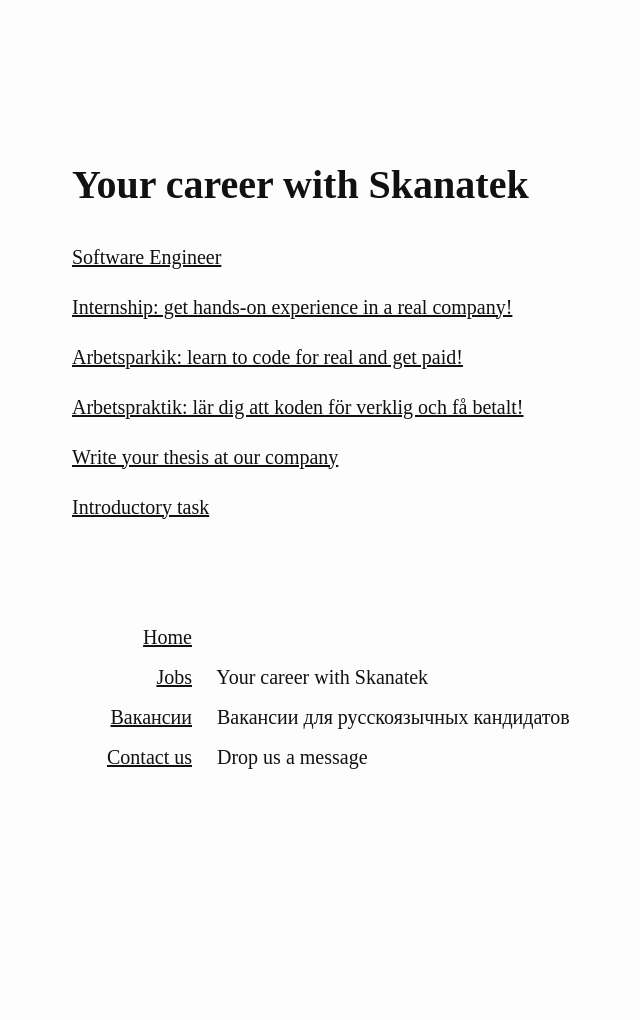
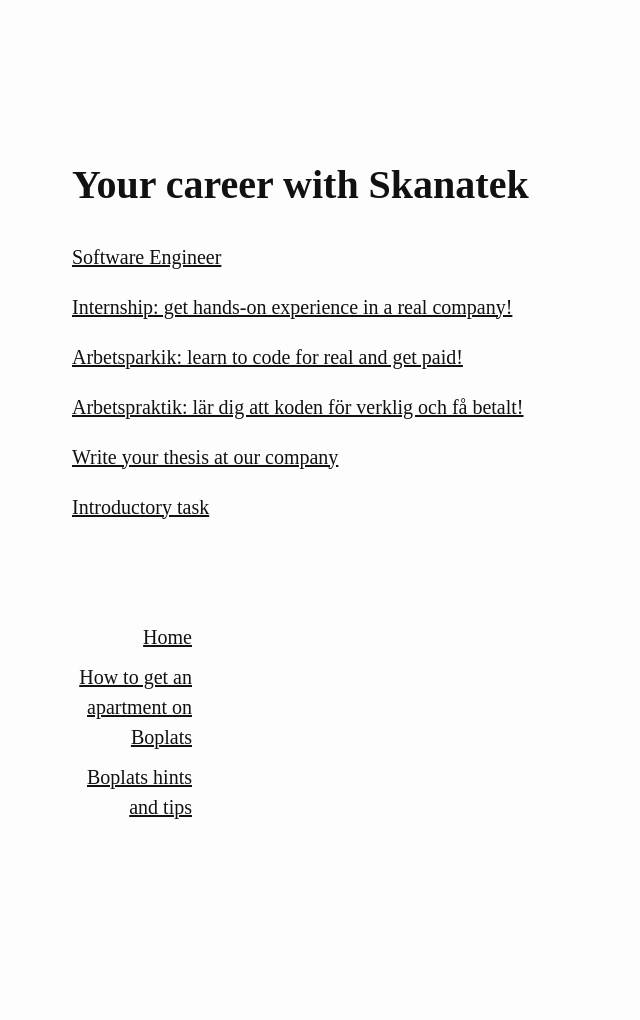
Before and after one commit to stazhirovka/stazhirovka.github.io, a Jekyll site: the page built from jobs_en.markdown, in a window 1280 px wide. Shown: the whole page, without its empty margins (56-696 px from the left). Built offline with Jekyll 4.4.1, drawn with Linux system fonts in a browser that asks for light colours; nearby versions of some CDN libraries; library files that are not in the unit come from our copies; Markdown is read by kramdown in place of the engine named in the settings; before the commit the page ends 970 px from its top, so only the background shows below that.

Commit message:
Added Boplats content

```diff
--- a/CNAME
+++ b/CNAME
@@ -1 +1 @@
-skanatek.se
+boplats.info
--- a/_includes/footer.html
+++ b/_includes/footer.html
@@ -1,23 +1,33 @@
 <div class="footer">
+
+<div class="share">
+<span class='st_googleplus_large' displayText='Google +'></span>
+<span class='st_sharethis_large' displayText='ShareThis'></span>
+<span class='st_delicious_large' displayText='Delicious'></span>
+<span class='st_identi_large' displayText='identi.ca'></span>
+<span class='st_facebook_large' displayText='Facebook'></span>
+<span class='st_twitter_large' displayText='Tweet'></span>
+<span class='st_linkedin_large' displayText='LinkedIn'></span>
+<span class='st_pinterest_large' displayText='Pinterest'></span>
+<span class='st_email_large' displayText='Email'></span>
+<span class='st_fblike_large' displayText='Facebook Like'></span>
+<span class='st_fbrec_large' displayText='Facebook Recommend'></span>
+<span class='st_plusone_large' displayText='Google +1'></span>
+<span class='st_baidu_large' displayText='Baidu'></span>
+</div>
+
+
 <ul class="items projects">
   <li>
     <strong><a href="index.html">Home</a></strong>
   </li>
   <li>
-    <strong><a href="jobs_en.html">Jobs</a></strong>
-    <span>Your career with Skanatek</span>
+    <strong><a href="how-to-get-apartment-on-boplats.html">How to get an apartment on Boplats</a></strong>
   </li>
   <li>
-    <strong><a href="">Вакансии</a></strong>
-    <span>Вакансии для русскоязычных кандидатов</span>
+    <strong><a href="boplats-hints-and-tips.html">Boplats hints and tips</a></strong>
   </li>
-  <li>
-    <strong><a href="contact_us.html">Contact us</a></strong>
-    <span>Drop us a message</span>
-  </li>
-
-</ul>
-
+  </ul>
 <ul class="items posts last">
   {% for post in site.posts limit:11 %}
     <li>
@@ -55,7 +65,7 @@
     } else { f(); }
 })(document, window, "yandex_metrika_callbacks");
 </script>
-<noscript><div><img src="//mc.yandex.ru/watch/22675178" style="position:absolute; left:-9999px;" alt="" /></div></noscript>
+<noscript><div><img src="//mc.yandex.ru/watch/23234392" style="position:absolute; left:-9999px;" alt="" /></div></noscript>
 <!-- /Yandex.Metrika counter -->
 </body>
 </html>
--- a/_includes/header.html
+++ b/_includes/header.html
@@ -2,8 +2,7 @@
 <html lang="en">
 <head>
   <meta charset="utf-8">
-  <title>{% if page.title %}{{ page.title }}{% else %}Skanatek{% endif %}</title>
-  <meta name="author" content="Olav Bjorkoy">
+  <title>{% if page.title %}{{ page.title }}{% else %}Boplats - get a first hand apartment contract in Göteborg{% endif %}</title>
   <meta name="description" content="{% if page.title %}{{page.title}}{% else %}Skanatek{% endif %}">
   <meta name="viewport" content="width=device-width, initial-scale=1">
 
--- a/_layouts/default.html
+++ b/_layouts/default.html
@@ -1,9 +1,6 @@
 {% include header.html %}
 <ul class="colophon">
-    <h1>Skanatek</h1>
-  <li>We create software systems.</li>
-<li>We are a fully distributed company.</li>
-<li>We pursue both clients' projects and projects of our own.</li>
+    <h1>Boplats - get a first hand apartment contract in Göteborg</h1>
 </ul>
 
 
```
Also changed, not shown: other parts of _includes/footer.html (+1 -1 lines).
